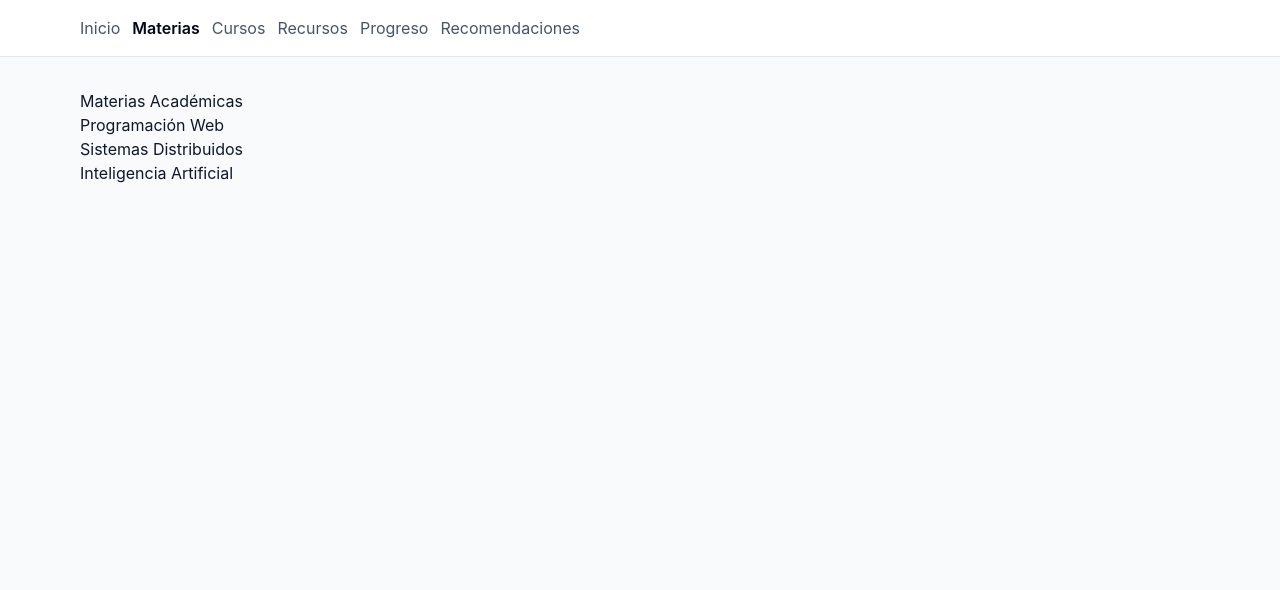
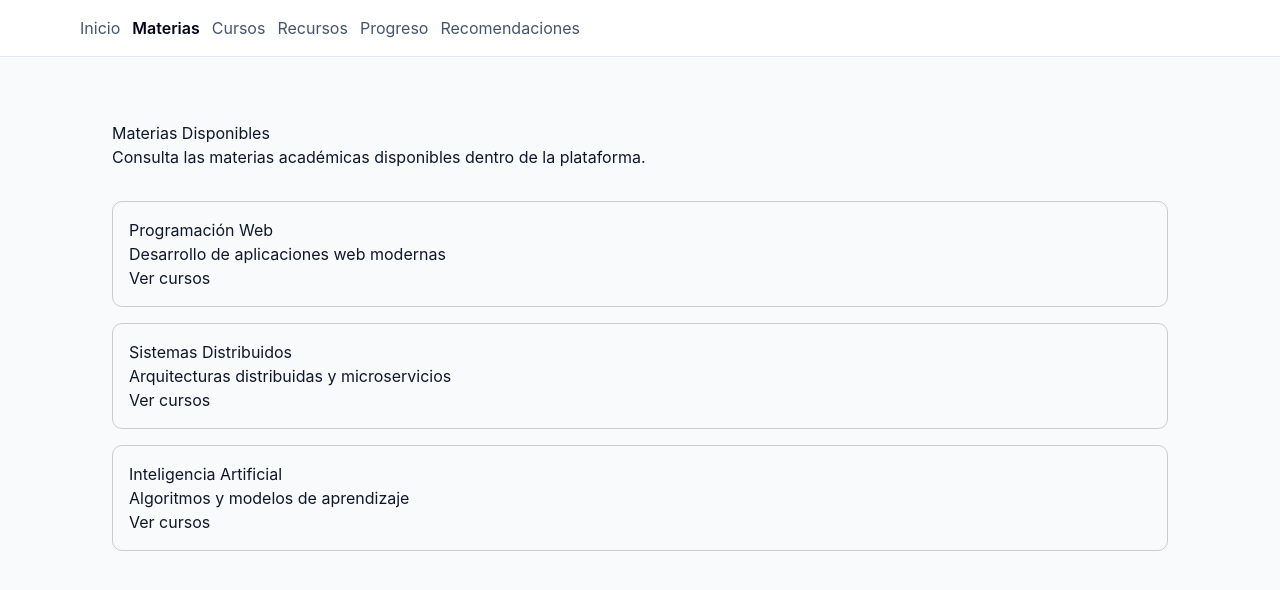
Before and after one commit to MajoVire/academic-platform-distributed, a React (Vite) app in the folder frontend/: page /subjects in a window 1280 px wide. Shown: the top 590 px of the page. Built offline with nearby package versions, Linux system fonts and the light colour scheme; no server answers.

Commit message:
feat: implement subjects page

```diff
--- a/frontend/src/pages/SubjectsPage.tsx
+++ b/frontend/src/pages/SubjectsPage.tsx
@@ -1,13 +1,69 @@
+import { useEffect, useState } from "react";
+
+type Subject = {
+  id: number;
+  name: string;
+  description: string;
+};
+
 function SubjectsPage() {
+  const [subjects, setSubjects] = useState<Subject[]>([]);
+
+  useEffect(() => {
+    // Mock data temporal
+    const mockSubjects: Subject[] = [
+      {
+        id: 1,
+        name: "Programación Web",
+        description: "Desarrollo de aplicaciones web modernas",
+      },
+      {
+        id: 2,
+        name: "Sistemas Distribuidos",
+        description: "Arquitecturas distribuidas y microservicios",
+      },
+      {
+        id: 3,
+        name: "Inteligencia Artificial",
+        description: "Algoritmos y modelos de aprendizaje",
+      },
+    ];
+
+    setSubjects(mockSubjects);
+  }, []);
+
   return (
-    <div>
-      <h1>Materias Académicas</h1>
+    <div style={{ padding: "2rem" }}>
+      <h1>Materias Disponibles</h1>
 
-      <ul>
-        <li>Programación Web</li>
-        <li>Sistemas Distribuidos</li>
-        <li>Inteligencia Artificial</li>
-      </ul>
+      <p>
+        Consulta las materias académicas disponibles dentro de la plataforma.
+      </p>
+
+      <div
+        style={{
+          display: "grid",
+          gap: "1rem",
+          marginTop: "2rem",
+        }}
+      >
+        {subjects.map((subject) => (
+          <div
+            key={subject.id}
+            style={{
+              border: "1px solid #ccc",
+              borderRadius: "10px",
+              padding: "1rem",
+            }}
+          >
+            <h2>{subject.name}</h2>
+
+            <p>{subject.description}</p>
+
+            <button>Ver cursos</button>
+          </div>
+        ))}
+      </div>
     </div>
   );
 }
```
